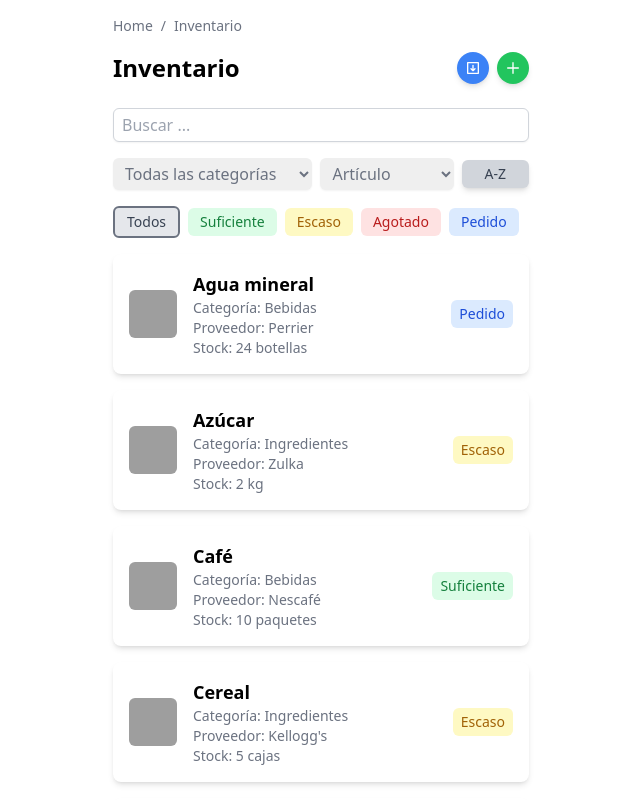
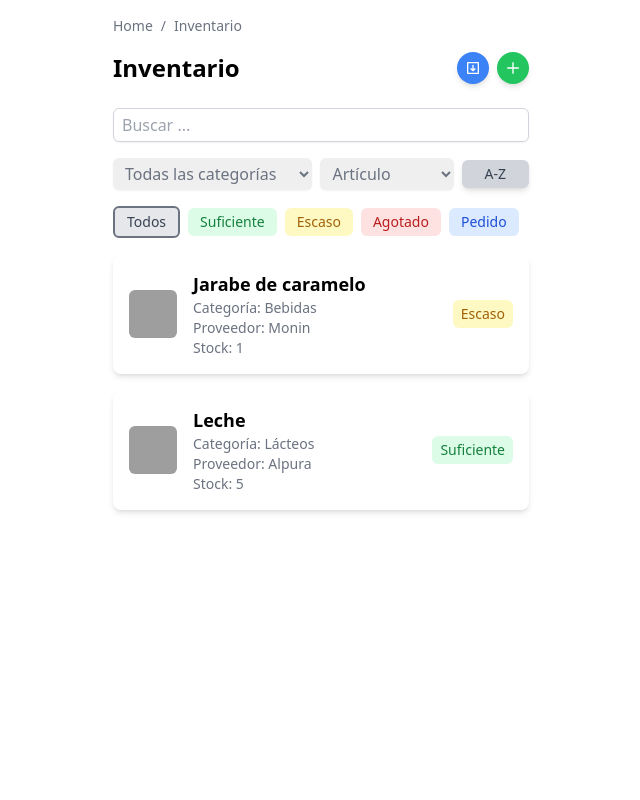
Before and after one commit to paulosandev/tochpan-team-app, a React (Vite) app: page / in a window 1280 px wide. Shown: the top 800 px of the page, without its empty margins (319-959 px from the left). Built offline with nearby package versions, Linux system fonts and the light colour scheme; grey boxes are pictures that could not be loaded.

Commit message:
Reglas de stock, manejo de cerraro de ventana al crear

```diff
--- a/package.json
+++ b/package.json
@@ -10,6 +10,7 @@
     "preview": "vite preview"
   },
   "dependencies": {
+    "@heroicons/react": "^2.1.5",
     "framer-motion": "^11.11.10",
     "react": "^18.3.1",
     "react-dom": "^18.3.1",
--- a/src/components/Inventory/CreateArticleModal.jsx
+++ b/src/components/Inventory/CreateArticleModal.jsx
@@ -2,27 +2,39 @@ import React, { useState } from 'react';
 import { motion } from 'framer-motion';
 
 function CreateArticleModal({ show, onClose, onAddItem }) {
-    // Estados locales para el formulario del nuevo artículo
     const [newItemName, setNewItemName] = useState("");
     const [newItemCategory, setNewItemCategory] = useState("");
     const [newItemStock, setNewItemStock] = useState("");
-    const [newItemStatus, setNewItemStatus] = useState("");
+    const [newItemMinStock, setNewItemMinStock] = useState("");
     const [newItemSupplier, setNewItemSupplier] = useState("");
     const [newItemImageUrl, setNewItemImageUrl] = useState("");
+    const [isOrdered, setIsOrdered] = useState(false);
     const [imageFile, setImageFile] = useState(null);
-    const [activeTab, setActiveTab] = useState("url"); // Nueva pestaña activa, por defecto en "url"
+    const [activeTab, setActiveTab] = useState("url");
+    const [showConfirmModal, setShowConfirmModal] = useState(false);
 
-    // Manejar el envío del formulario
+    const calculateStatus = (stock, minStock, isOrdered) => {
+        if (isOrdered) return "Pedido";
+        if (stock >= minStock) return "Suficiente";
+        if (stock >= minStock * 0.15) return "Escaso";
+        return "Agotado";
+    };
+
     const handleSubmit = (e) => {
         e.preventDefault();
+        const status = calculateStatus(Number(newItemStock), Number(newItemMinStock), isOrdered);
+
         const newItem = {
             name: newItemName,
             category: newItemCategory,
-            stock: newItemStock,
-            status: newItemStatus,
+            stock: Number(newItemStock),
+            minStock: Number(newItemMinStock),
             supplier: newItemSupplier,
             imageUrl: imageFile ? URL.createObjectURL(imageFile) : newItemImageUrl,
+            status,
+            isOrdered
         };
+
         onAddItem(newItem);
         resetForm();
         onClose();
@@ -32,23 +44,42 @@ function CreateArticleModal({ show, onClose, onAddItem }) {
         setNewItemName("");
         setNewItemCategory("");
         setNewItemStock("");
-        setNewItemStatus("");
+        setNewItemMinStock("");
         setNewItemSupplier("");
         setNewItemImageUrl("");
         setImageFile(null);
+        setIsOrdered(false);
+        setActiveTab("url");
+    };
+
+    const handleClose = () => {
+        if (
+            newItemName ||
+            newItemCategory ||
+            newItemStock ||
+            newItemMinStock ||
+            newItemSupplier ||
+            newItemImageUrl ||
+            imageFile
+        ) {
+            setShowConfirmModal(true);
+        } else {
+            onClose();
+        }
     };
 
     const handleImageFileChange = (e) => {
         const file = e.target.files[0];
         setImageFile(file);
-        setNewItemImageUrl(""); // Limpiar URL si el usuario elige un archivo
+        setNewItemImageUrl("");
     };
 
     if (!show) return null;
 
     return (
+        <>
             <motion.div
-            onClick={onClose}
+                onClick={handleClose}
                 className="fixed inset-0 flex items-center justify-center bg-black bg-opacity-50"
                 initial={{ opacity: 0 }}
                 animate={{ opacity: 1 }}
@@ -57,13 +88,24 @@ function CreateArticleModal({ show, onClose, onAddItem }) {
             >
                 <motion.div
                     onClick={(e) => e.stopPropagation()}
-                className="bg-white rounded-lg shadow-lg p-6 w-80"
+                    className="bg-white rounded-lg shadow-lg p-6 w-80 relative"
                     initial={{ scale: 0.8 }}
                     animate={{ scale: 1 }}
                     exit={{ scale: 0.8 }}
                     transition={{ duration: 0.3 }}
                 >
-                <h2 className="text-xl font-semibold mb-4">Crear Artículo</h2>
+                    {/* Botón de cierre en la esquina superior derecha */}
+                    <button
+                        onClick={handleClose}
+                        className="absolute top-6.5 right-4 text-gray-600 hover:text-gray-900"
+                        aria-label="Cerrar modal"
+                    >
+                        <svg xmlns="http://www.w3.org/2000/svg" className="h-6 w-6" fill="none" viewBox="0 0 24 24" stroke="currentColor" strokeWidth="2">
+                            <path strokeLinecap="round" strokeLinejoin="round" d="M6 18L18 6M6 6l12 12" />
+                        </svg>
+                    </button>
+
+                    <h2 className="text-xl font-semibold mb-4 text-center">Crear Artículo</h2>
                     <form onSubmit={handleSubmit}>
                         <div className="flex flex-col space-y-2">
                             <input
@@ -81,17 +123,17 @@ function CreateArticleModal({ show, onClose, onAddItem }) {
                                 className="border border-gray-300 rounded-md px-2 py-1 shadow-sm w-full"
                             />
                             <input
-                            type="text"
-                            placeholder="Stock"
+                                type="number"
+                                placeholder="Stock Actual"
                                 value={newItemStock}
                                 onChange={(e) => setNewItemStock(e.target.value)}
                                 className="border border-gray-300 rounded-md px-2 py-1 shadow-sm w-full"
                             />
                             <input
-                            type="text"
-                            placeholder="Estado"
-                            value={newItemStatus}
-                            onChange={(e) => setNewItemStatus(e.target.value)}
+                                type="number"
+                                placeholder="Stock Mínimo"
+                                value={newItemMinStock}
+                                onChange={(e) => setNewItemMinStock(e.target.value)}
                                 className="border border-gray-300 rounded-md px-2 py-1 shadow-sm w-full"
                             />
                             <input
@@ -101,8 +143,16 @@ function CreateArticleModal({ show, onClose, onAddItem }) {
                                 onChange={(e) => setNewItemSupplier(e.target.value)}
                                 className="border border-gray-300 rounded-md px-2 py-1 shadow-sm w-full"
                             />
+                            <label className="flex items-center">
+                                <input
+                                    type="checkbox"
+                                    checked={isOrdered}
+                                    onChange={() => setIsOrdered(!isOrdered)}
+                                    className="mr-2"
+                                />
+                                Marcar como Pedido
+                            </label>
 
-                        {/* Pestañas para URL o carga de archivo */}
                             <div className="flex space-x-4 mb-2">
                                 <button
                                     type="button"
@@ -120,7 +170,6 @@ function CreateArticleModal({ show, onClose, onAddItem }) {
                                 </button>
                             </div>
 
-                        {/* Contenido de las pestañas */}
                             {activeTab === "url" && (
                                 <input
                                     type="text"
@@ -128,7 +177,7 @@ function CreateArticleModal({ show, onClose, onAddItem }) {
                                     value={newItemImageUrl}
                                     onChange={(e) => {
                                         setNewItemImageUrl(e.target.value);
-                                    setImageFile(null); // Limpiar archivo si el usuario proporciona una URL
+                                        setImageFile(null);
                                     }}
                                     className="border border-gray-300 rounded-md px-2 py-1 shadow-sm w-full"
                                 />
@@ -150,11 +199,50 @@ function CreateArticleModal({ show, onClose, onAddItem }) {
                             </button>
                         </div>
                     </form>
-                <button onClick={onClose} className="mt-4 text-blue-500 hover:underline">
-                    Cerrar
-                </button>
                 </motion.div>
             </motion.div>
+
+            {showConfirmModal && (
+                <motion.div
+                    onClick={() => setShowConfirmModal(false)}
+                    className="fixed inset-0 flex items-center justify-center bg-black bg-opacity-50"
+                    initial={{ opacity: 0 }}
+                    animate={{ opacity: 1 }}
+                    exit={{ opacity: 0 }}
+                    transition={{ duration: 0.3 }}
+                >
+                    <motion.div
+                        onClick={(e) => e.stopPropagation()}
+                        className="bg-white rounded-lg shadow-lg p-6 w-80"
+                        initial={{ scale: 0.8 }}
+                        animate={{ scale: 1 }}
+                        exit={{ scale: 0.8 }}
+                        transition={{ duration: 0.3 }}
+                    >
+                        <h2 className="text-xl font-semibold mb-4">¿Estás seguro de salir?</h2>
+                        <p className="text-gray-600 mb-4">Se perderán los datos actuales del formulario si cierras esta ventana.</p>
+                        <div className="flex justify-end space-x-4">
+                            <button
+                                onClick={() => setShowConfirmModal(false)}
+                                className="px-4 py-2 rounded-md bg-gray-300 text-gray-800 hover:bg-gray-400"
+                            >
+                                Cancelar
+                            </button>
+                            <button
+                                onClick={() => {
+                                    setShowConfirmModal(false);
+                                    resetForm();
+                                    onClose();
+                                }}
+                                className="px-4 py-2 rounded-md bg-red-500 text-white hover:bg-red-600"
+                            >
+                                Salir
+                            </button>
+                        </div>
+                    </motion.div>
+                </motion.div>
+            )}
+        </>
     );
 }
 
--- a/src/modules/Inventory.jsx
+++ b/src/modules/Inventory.jsx
@@ -1,4 +1,3 @@
-// src/modules/Inventory/Inventory.js
 import React, { useState, useEffect } from 'react';
 import InventoryItem from '../components/Inventory/InventoryItem';
 import { motion, AnimatePresence } from 'framer-motion';
@@ -9,7 +8,6 @@ function Inventory() {
     const [showScrollTopButton, setShowScrollTopButton] = useState(false);
     useEffect(() => {
         const handleScroll = () => {
-            // Mostrar botón si el desplazamiento es mayor a 200 píxeles
             setShowScrollTopButton(window.scrollY > 200);
         };
 
@@ -28,8 +26,7 @@ function Inventory() {
     const [isAscending, setIsAscending] = useState(true);
     const [sortParameter, setSortParameter] = useState("name");
 
-    // PAra crear articulo
-
+    // Para crear artículo
     const [showExportModal, setShowExportModal] = useState(false);
     const [showCreateArticleModal, setShowCreateArticleModal] = useState(false);
 
@@ -41,29 +38,21 @@ function Inventory() {
     const toggleExportModal = () => setShowExportModal(!showExportModal);
     const toggleCreateArticleModal = () => setShowCreateArticleModal(!showCreateArticleModal);
 
+
+    const calculateStatus = (stock, minStock, isOrdered) => {
+        if (isOrdered) return "Pedido";
+        if (stock >= minStock) return "Suficiente";
+        if (stock >= minStock * 0.15) return "Escaso";
+        return "Agotado";
+    };
+
     const [inventoryItems, setInventoryItems] = useState([
-        { name: "Jarabe de caramelo", category: "Bebidas", stock: "1 botella", status: "Agotado", supplier: "Monin", imageUrl: "https://images.unsplash.com/photo-1578985545062-69928b1d9587" },
-        { name: "Leche", category: "Lácteos", stock: "5 litros", status: "Suficiente", supplier: "Alpura", imageUrl: "https://images.unsplash.com/photo-1582719478181-a6ddc9d90a3e" },
-        { name: "Leche light", category: "Lácteos", stock: "5 litros", status: "Suficiente", supplier: "Alpura", imageUrl: "https://images.unsplash.com/photo-1582719478181-a6ddc9d90a3e" },
-        { name: "Azúcar", category: "Ingredientes", stock: "2 kg", status: "Escaso", supplier: "Zulka", imageUrl: "https://images.unsplash.com/photo-1600207222674-3404a25dbe0b" },
-        { name: "Café", category: "Bebidas", stock: "10 paquetes", status: "Suficiente", supplier: "Nescafé", imageUrl: "https://images.unsplash.com/photo-1567306226416-28f0efdc88ce" },
-        { name: "Mantequilla", category: "Lácteos", stock: "3 barras", status: "Escaso", supplier: "Lala", imageUrl: "https://images.unsplash.com/photo-1599785209707-e93314c940f7" },
-        { name: "Harina", category: "Ingredientes", stock: "4 kg", status: "Suficiente", supplier: "Selecta", imageUrl: "https://images.unsplash.com/photo-1575908521818-3160a6b4c7d7" },
-        { name: "Vasos", category: "Utensilios", stock: "50 unidades", status: "Pedido", supplier: "Dixie", imageUrl: "https://images.unsplash.com/photo-1567620905732-2d1ec7ab7445" },
-        { name: "Jabón líquido", category: "Limpieza", stock: "2 litros", status: "Agotado", supplier: "Dawn", imageUrl: "https://images.unsplash.com/photo-1584448432239-515afe1b333f" },
-        { name: "Queso", category: "Lácteos", stock: "3 kg", status: "Suficiente", supplier: "Philadelphia", imageUrl: "https://images.unsplash.com/photo-1559561853-46a1e0a4b8a2" },
-        { name: "Servilletas", category: "Utensilios", stock: "200 unidades", status: "Suficiente", supplier: "Kleenex", imageUrl: "https://images.unsplash.com/photo-1611078488333-9a6ff85f6589" },
-        { name: "Chocolate en polvo", category: "Ingredientes", stock: "1 kg", status: "Escaso", supplier: "Hershey's", imageUrl: "https://images.unsplash.com/photo-1505253218-4040b0815e1c" },
-        { name: "Cloro", category: "Limpieza", stock: "1 galón", status: "Pedido", supplier: "Cloralex", imageUrl: "https://images.unsplash.com/photo-1580224337729-e857e56f75d9" },
-        { name: "Jugo de naranja", category: "Bebidas", stock: "12 botellas", status: "Suficiente", supplier: "Del Valle", imageUrl: "https://images.unsplash.com/photo-1572561457554-5a6b85f08cd4" },
-        { name: "Cereal", category: "Ingredientes", stock: "5 cajas", status: "Escaso", supplier: "Kellogg's", imageUrl: "https://images.unsplash.com/photo-1592894687778-793f7a2e25c3" },
-        { name: "Tazas", category: "Utensilios", stock: "15 unidades", status: "Suficiente", supplier: "Contigo", imageUrl: "https://images.unsplash.com/photo-1520965310192-c6a67b924d4d" },
-        { name: "Detergente en polvo", category: "Limpieza", stock: "2 kg", status: "Agotado", supplier: "Ariel", imageUrl: "https://images.unsplash.com/photo-1575571245040-c76e5a137e7c" },
-        { name: "Yogur", category: "Lácteos", stock: "10 unidades", status: "Escaso", supplier: "Danone", imageUrl: "https://images.unsplash.com/photo-1572449043414-3b1b3e5c5a2a" },
-        { name: "Galletas", category: "Ingredientes", stock: "30 paquetes", status: "Suficiente", supplier: "Gamesa", imageUrl: "https://images.unsplash.com/photo-1585238342025-84c36fd68f7b" },
-        { name: "Agua mineral", category: "Bebidas", stock: "24 botellas", status: "Pedido", supplier: "Perrier", imageUrl: "https://images.unsplash.com/photo-1550572308-3b2a9a1d78c4" },
-        { name: "Espátulas", category: "Utensilios", stock: "8 unidades", status: "Suficiente", supplier: "OXO", imageUrl: "https://images.unsplash.com/photo-1599126533406-e7b0d55cbb6b" },
-    ]);
+        { name: "Jarabe de caramelo", category: "Bebidas", stock: 1, minStock: 2, isOrdered: false, supplier: "Monin", imageUrl: "https://images.unsplash.com/photo-1578985545062-69928b1d9587" },
+        { name: "Leche", category: "Lácteos", stock: 5, minStock: 3, isOrdered: false, supplier: "Alpura", imageUrl: "https://images.unsplash.com/photo-1582719478181-a6ddc9d90a3e" },
+    ].map(item => ({
+        ...item,
+        status: calculateStatus(item.stock, item.minStock, item.isOrdered)
+    })));
 
 
 
```
Also changed, not shown: 1 other file (tests, documents, lock files or other folders). Lines whose indentation alone changed are shown as unchanged.
